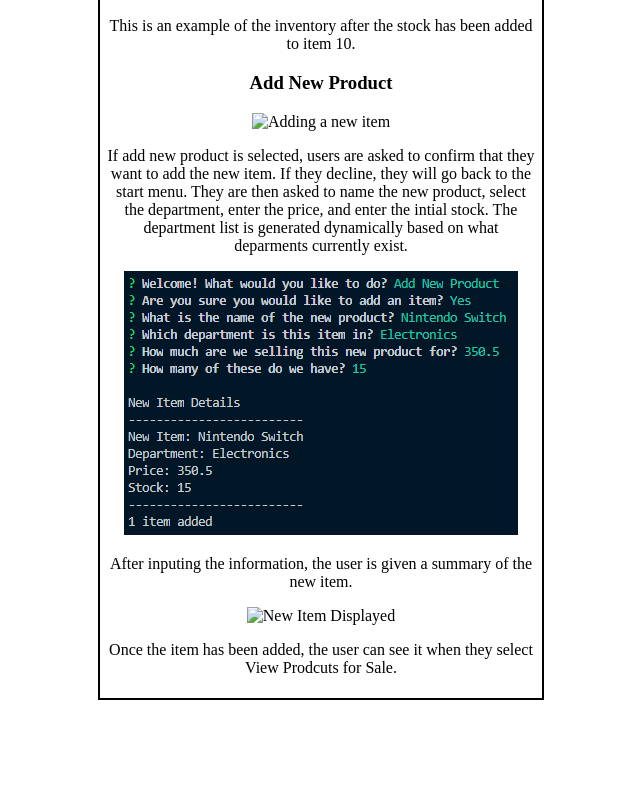
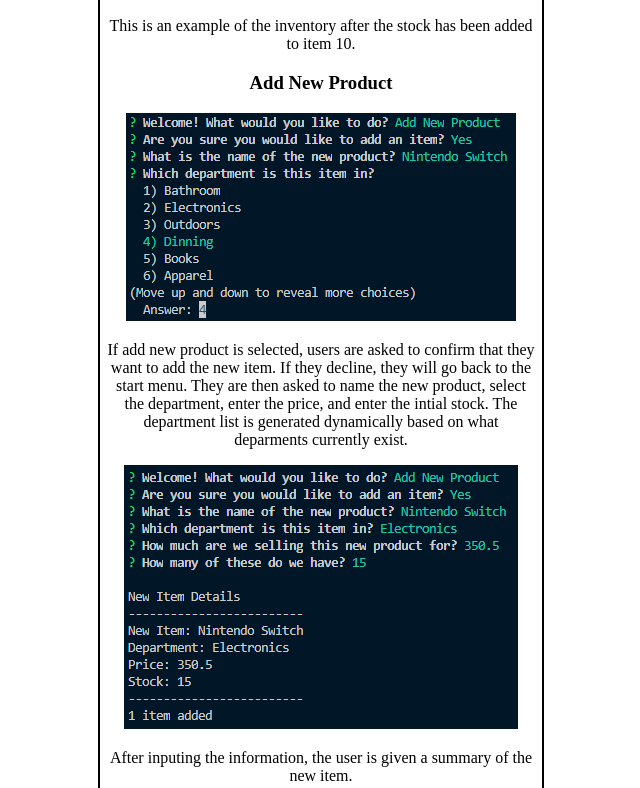
Before and after one commit to kknosala/bamazon, a website: page index.html in a window 1280 px wide. Shown: the part 2542-3330 px from the top of the page, without its empty margins (383-1023 px from the left). Before the commit the page ends 3250 px from the top, so only its background shows below. Drawn offline with Linux system fonts and the light colour scheme; the site is published under a folder, as on GitHub Pages, so addresses that start at the root find nothing.

Commit message:
fixed more pictures

```diff
--- a/index.html
+++ b/index.html
@@ -128,7 +128,7 @@
           item 10.
         </p>
         <h3>Add New Product</h3>
-        <img src="/Images/Manager/addnewitem.PNG" alt="Adding a new item" />
+        <img src="Images/Manager/addnewitem.PNG" alt="Adding a new item" />
         <p>
           If add new product is selected, users are asked to confirm that they
           want to add the new item. If they decline, they will go back to the
@@ -143,7 +143,7 @@
           item.
         </p>
         <img
-          src="/Images/Manager/updatedafteradd.PNG"
+          src="Images/Manager/updatedafteradd.PNG"
           alt="New Item Displayed"
         />
         <p>
```
